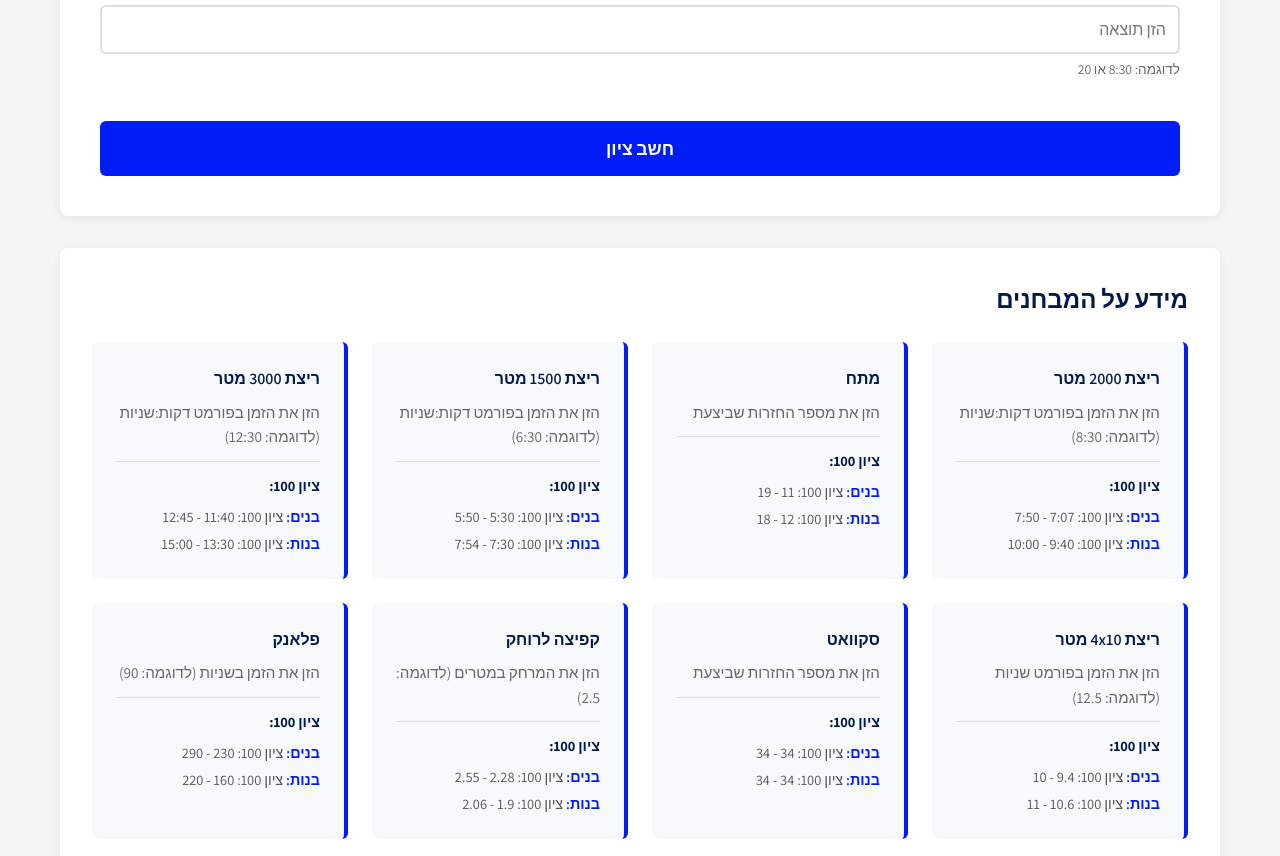
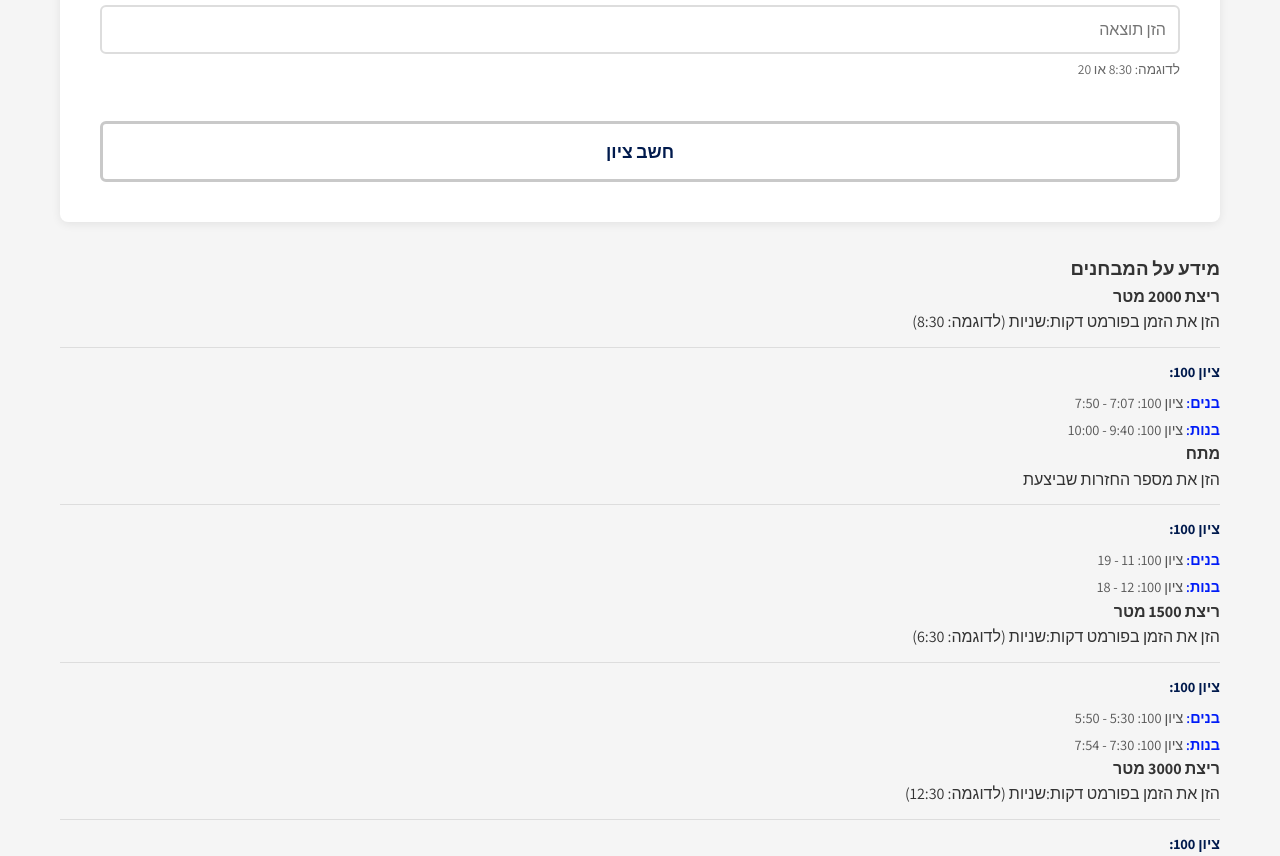
Before and after one commit to omerbna/reali-sports, a plain HTML site: page index.html in a window 1280 px wide. Shown: the part 713-1569 px from the top of the page. Drawn offline with Linux system fonts and the light colour scheme.

Commit message:
style changes

```diff
--- a/index.html
+++ b/index.html
@@ -14,7 +14,11 @@
         <div class="container">
             <div class="logo">
                 <h1>בית הספר הריאלי העברי</h1>
-                <p class="subtitle">מחשבון ציוני ספורט</p>
+                 <p class="subtitle">מחשבון ציוני ספורט</p>
+				<img class="center"
+				src="https://upload.wikimedia.org/wikipedia/he/0/0e/Hebrew_Reali_Logo.png"
+				width="240"
+				>
             </div>
         </div>
     </header>
@@ -29,7 +33,7 @@
                     <div class="form-group">
                         <label for="grade">שכבת גיל:</label>
                         <select id="grade" name="grade" required>
-                            <option value="">בחר שכבה</option>
+                             <option value="" disabled selected hidden>בחר שכבה</option>
                             <option value="9">כיתה ט'</option>
                             <option value="10">כיתה י'</option>
                             <option value="11">כיתה יא'</option>
@@ -40,7 +44,7 @@
                     <div class="form-group">
                         <label for="gender">מגדר:</label>
                         <select id="gender" name="gender" required>
-                            <option value="">בחר מגדר</option>
+                            <option value="" disabled selected hidden>בחר מגדר</option>
                             <option value="male">זכר</option>
                             <option value="female">נקבה</option>
                         </select>
@@ -49,7 +53,7 @@
                     <div class="form-group">
                         <label for="testType">סוג מבחן:</label>
                         <select id="testType" name="testType" required>
-                            <option value="">בחר מבחן</option>
+                            <option value="" disabled selected hidden>בחר מבחן</option>
                             <option value="2000m">ריצת 2000 מטר</option>
                             <option value="pullups">מתח</option>
                             <option value="1500m">ריצת 1500 מטר</option>
--- a/styles.css
+++ b/styles.css
@@ -20,8 +20,8 @@ body {
 
 /* Header */
 header {
-    background-color: #001a4d;
-    color: white;
+    background-color: white;
+    color: #001a4d;
     padding: 2rem 0;
     box-shadow: 0 2px 5px rgba(0, 0, 0, 0.1);
 }
@@ -37,6 +37,12 @@ header {
     font-weight: 300;
     opacity: 0.9;
 }
+img.center {
+	position: absolute;
+	top: 5px;
+	left: 5px;
+}
+
 
 /* Main Content */
 main {
@@ -114,9 +120,9 @@ main {
 
 /* Button */
 .btn-primary {
-    background-color: #001cf7;
-    color: white;
-    border: none;
+    background-color: white;
+    color: #001a4d;
+    border: solid #c9c9c9;
     padding: 1rem 2rem;
     font-size: 1.1rem;
     font-weight: 600;
@@ -128,13 +134,6 @@ main {
     margin-top: 1rem;
 }
 
-.btn-primary:hover {
-    background-color: #0015c7;
-}
-
-.btn-primary:active {
-    transform: translateY(1px);
-}
 
 .btn-primary:disabled,
 .form-group select:disabled,
@@ -193,45 +192,6 @@ main {
     display: none;
 }
 
-/* Info Section */
-.info-section {
-    background: white;
-    border-radius: 8px;
-    padding: 2rem;
-    box-shadow: 0 2px 10px rgba(0, 0, 0, 0.08);
-}
-
-.info-section h3 {
-    color: #001a4d;
-    font-size: 1.5rem;
-    font-weight: 700;
-    margin-bottom: 1.5rem;
-}
-
-.info-grid {
-    display: grid;
-    grid-template-columns: repeat(auto-fit, minmax(250px, 1fr));
-    gap: 1.5rem;
-}
-
-.info-card {
-    padding: 1.5rem;
-    background-color: #f8f9fa;
-    border-radius: 6px;
-    border-right: 4px solid #001cf7;
-}
-
-.info-card h4 {
-    color: #001a4d;
-    font-weight: 600;
-    margin-bottom: 0.5rem;
-}
-
-.info-card p {
-    color: #666;
-    font-size: 0.95rem;
-    margin-bottom: 0.75rem;
-}
 
 .benchmark-scores {
     margin-top: 0.75rem;
```
